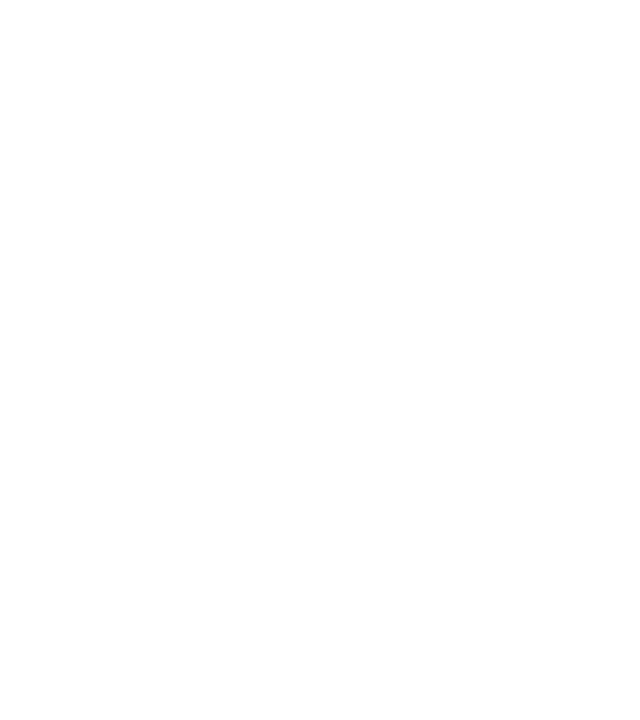
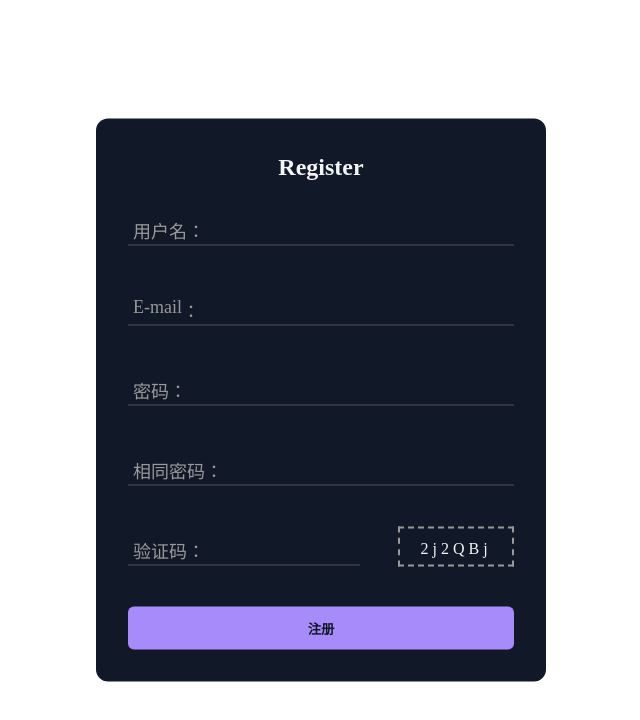
Before and after one commit to xiaoyu00615/vue_practice_questions, a Vue app: page /register in a window 1280 px wide. Before the commit this address had no page. Shown: the top 720 px of the page, without its empty margins (319-959 px from the left). Built offline with nearby package versions, Linux system fonts and the light colour scheme.

Commit message:
new Reginster

```diff
--- /dev/null
+++ b/src/assets/public.css
@@ -0,0 +1,20 @@
+.switch_style{
+    border-bottom: 2px solid #828181;
+    color: #828181;
+    cursor: pointer;
+}
+.switch_style:hover {
+    border-bottom: 2px solid #e3e1e1;
+    color: #e3e1e1;
+}
+.switch_style:active{
+    border-bottom: 2px solid #a6a4a4;
+    color: #a6a4a4;
+}
+
+
+/* 布局 */
+.flex{
+    display: flex;
+    justify-content: space-between;
+}
--- a/src/components/PromptFrame.vue
+++ b/src/components/PromptFrame.vue
@@ -33,7 +33,7 @@
         ></path>
       </svg>
       <p class="cursor-text font-semiboldb pl-2 text-base">
-        成功 - <slot name="mes_success">执行完毕，已响应</slot>
+        成功 - <slot name="success">执行完毕，已响应</slot>
       </p>
     </div>
 
@@ -57,7 +57,7 @@
         ></path>
       </svg>
       <p class="cursor-text font-semiboldb pl-2 text-base">
-        信息 - <slot name="mes_info">有新的信息，注意查收！</slot>
+        信息 - <slot name="info">有新的信息，注意查收！</slot>
       </p>
     </div>
 
@@ -81,7 +81,7 @@
         ></path>
       </svg>
       <p class="cursor-text font-semiboldb pl-2 text-base">
-        警告 - <slot name="mes_warning">这样做可能会产生一些不可控影响！</slot>
+        警告 - <slot name="warning">这样做可能会产生一些不可控影响！</slot>
       </p>
     </div>
 
@@ -104,7 +104,7 @@
         ></path>
       </svg>
       <p class="cursor-text font-semiboldb pl-2 text-base">
-        错误 - <slot name="mes_error">产生错误，错误信息！</slot>
+        错误 - <slot name="error">产生错误，错误信息！</slot>
       </p>
     </div>
   </div>
--- a/src/public/utils.js
+++ b/src/public/utils.js
@@ -20,3 +20,19 @@
     const strArr = str.toString().split('.')
     return strArr[strArr.length - 1]
 }
+
+/**
+ * 生成一个验证码
+ * @param str 所需的验证字符
+ * @param length 验证码长度
+ * @returns {string} 验证码
+ */
+export function randomCode(str = '23456789ABCDEFGHJKLMNPQRSTUVWXYZabcdefghjkmnpqrstuvwxyz',length = 6){
+    let code = ''
+
+    for (let i = 0; i < length; i++){
+        code += str[Math.floor(Math.random()*str.length)]
+    }
+
+    return code
+}
--- a/src/router/index.js
+++ b/src/router/index.js
@@ -13,6 +13,11 @@
         component:()=> import('@/views/Login.vue')
     },
     {
+        path: '/register',
+        name: 'Register',
+        component:()=> import('@/views/Register.vue')
+    },
+    {
         path: '/use-topic',
         name:'UseTopic',
         component:()=> import('@/views/UseTopic.vue')
--- a/src/views/Home.vue
+++ b/src/views/Home.vue
@@ -1,5 +1,5 @@
 <script setup>
-  import {reactive,ref} from "vue";
+import {reactive, ref, watch} from "vue";
 
   import {switchPage} from '@/public/public.js'
   import {countSize , splitFormat} from '@/public/utils'
@@ -17,10 +17,16 @@
 
   const WordText = ref(null)
 
+  const promptMessage = reactive({
+    type:'',
+    message:''
+  })
+
   function readerWord(e){
     const file = e.target.files[0]
 
     if (!file) return;
+
     // 保持响应式
     Object.assign(fileData,{
       fileName : file.name,
@@ -28,8 +34,15 @@
       fileFormat :splitFormat(file.name)
     })
 
-    if (!file.name.endsWith('.docx')) return
+    if (!file.name.endsWith('.docx')){
+      promptMessage.type = 'error'
+      promptMessage.message = '文件选择不正确'
+      return;
+    }
     console.log(file)
+
+    promptMessage.type = 'success'
+    promptMessage.message = '文件通过检查'
 
 
     Promise.all([
@@ -41,6 +54,14 @@
       console.log(err)
     })
   }
+
+  watch(promptMessage,(newValue,oldValue)=>{
+    console.log(newValue,oldValue)
+    setTimeout(()=>{
+      promptMessage.type = ''
+    },3000)
+  })
+
 
 </script>
 
@@ -86,10 +107,10 @@
     </div>
   </div>
 
-  <div class="prompt">
-<!--    <PromptFrame>-->
-<!--&lt;!&ndash;      <template #mes_success>正确可以被识别</template>&ndash;&gt;-->
-<!--    </PromptFrame>-->
+  <div class="prompt" v-if="promptMessage.type">
+    <PromptFrame :messageType="promptMessage.type">
+      <template v-slot:[promptMessage.type]>{{ promptMessage.message }}</template>
+    </PromptFrame>
   </div>
 
 
@@ -215,7 +236,7 @@
     width: 400px;
     position:absolute;
     transform: translate(-50%,-50%);
-    top:50%;
+    top:10%;
     left: 50%;
   }
 </style>
--- a/src/views/Login.vue
+++ b/src/views/Login.vue
@@ -1,4 +1,6 @@
 <style scoped>
+  @import "@/assets/public.css";
+
   .form-container {
     width: 450px;
     border-radius: 0.75rem;
@@ -275,7 +277,7 @@
     <button class="sign" @click="switchPage(router,'')">登录</button>
     <div class="social-message">
       <div class="line"></div>
-      <p class="message">还没有账号？ <a href="#">去注册</a> </p>
+      <p class="message">还没有账号？ <span class="switch_style" @click="switchPage(router,'register')">去注册</span> </p>
       <div class="line"></div>
     </div>
 
--- /dev/null
+++ b/src/views/Register.vue
@@ -0,0 +1,274 @@
+<script setup>
+  import {switchPage} from "@/public/public.js";
+  import {useRouter} from "vue-router";
+
+  import { ref } from 'vue'
+  import { randomCode } from "@/public/utils.js";
+  import {onMounted} from "vue";
+
+  const code = ref('kHi4D7')
+
+  onMounted(()=>{
+    code.value = randomCode()
+  })
+
+  const router = useRouter()
+</script>
+
+
+<template>
+  <div class="form-container">
+    <p class="title">Register</p>
+    <form class="form">
+
+      <div class="wave-group">
+        <input required type="text" class="input">
+        <span class="bar"></span>
+        <label class="label">
+          <span class="label-char" style="--index: 0">用</span>
+          <span class="label-char" style="--index: 1">户</span>
+          <span class="label-char" style="--index: 2">名</span>
+          <span class="label-char" style="--index: 3">：</span>
+        </label>
+      </div>
+
+      <div class="wave-group">
+        <input required type="text" class="input">
+        <span class="bar"></span>
+        <label class="label">
+          <span class="label-char" style="--index: 0">E</span>
+          <span class="label-char" style="--index: 1">-</span>
+          <span class="label-char" style="--index: 2">mail</span>
+          <span class="label-char" style="--index: 3">：</span>
+        </label>
+      </div>
+
+      <div class="wave-group">
+        <input required type="text" class="input">
+        <span class="bar"></span>
+        <label class="label">
+          <span class="label-char" style="--index: 0">密</span>
+          <span class="label-char" style="--index: 1">码</span>
+          <span class="label-char" style="--index: 2">：</span>
+        </label>
+      </div>
+
+      <div class="wave-group">
+        <input required type="text" class="input">
+        <span class="bar"></span>
+        <label class="label">
+          <span class="label-char" style="--index: 0">相</span>
+          <span class="label-char" style="--index: 1">同</span>
+          <span class="label-char" style="--index: 2">密</span>
+          <span class="label-char" style="--index: 3">码</span>
+          <span class="label-char" style="--index: 4">：</span>
+        </label>
+      </div>
+
+      <div class="wave-group flex">
+        <div class="int-content">
+          <input required type="text" class="input">
+          <span class="bar"></span>
+          <label class="label">
+            <span class="label-char" style="--index: 0">验</span>
+            <span class="label-char" style="--index: 1">证</span>
+            <span class="label-char" style="--index: 2">码</span>
+            <span class="label-char" style="--index: 3">：</span>
+          </label>
+        </div>
+        <div class="code">
+          {{ code }}
+        </div>
+      </div>
+    </form>
+    <button class="sign" @click="switchPage(router,'login')">注册</button>
+  </div>
+</template>
+
+<style scoped>
+.form-container {
+  width: 450px;
+  border-radius: 0.75rem;
+  background-color: rgba(17, 24, 39, 1);
+  padding: 2rem;
+  color: rgba(243, 244, 246, 1);
+  position: absolute;
+  transform: translate(-50%,-50%);
+  top:50%;
+  left: 50%;
+}
+
+.title {
+  text-align: center;
+  font-size: 1.5rem;
+  line-height: 2rem;
+  font-weight: 700;
+}
+
+.form {
+  margin-top: 1.5rem;
+}
+
+.input-group label {
+  display: block;
+  color: rgba(156, 163, 175, 1);
+  margin-bottom: 4px;
+}
+
+.input-group input {
+  width: 100%;
+  border-radius: 0.375rem;
+  border: 1px solid rgba(55, 65, 81, 1);
+  outline: 0;
+  background-color: rgba(17, 24, 39, 1);
+  padding: 0.75rem 1rem;
+  color: rgba(243, 244, 246, 1);
+}
+
+.input-group input:focus {
+  border-color: rgba(167, 139, 250);
+}
+
+
+
+.forgot_password a,.forgot_password a {
+  color: rgba(243, 244, 246, 1);
+  text-decoration: none;
+  font-size: 14px;
+}
+
+.forgot_password a:hover, .forgot_password a:hover {
+  text-decoration: underline rgba(167, 139, 250, 1);
+}
+
+.sign {
+  display: block;
+  width: 100%;
+  background-color: rgba(167, 139, 250, 1);
+  padding: 0.75rem;
+  text-align: center;
+  color: rgba(17, 24, 39, 1);
+  border: none;
+  border-radius: 0.375rem;
+  font-weight: 600;
+  cursor: pointer;
+}
+
+
+.social-icons .icon svg {
+  height: 1.25rem;
+  width: 1.25rem;
+  fill: #fff;
+}
+
+
+
+
+.wave-group {
+  position: relative;
+  height: 80px;
+
+}
+
+.wave-group .input {
+  font-size: 16px;
+  padding: 10px 10px 10px 5px;
+  display: block;
+  width: 100%;
+  border: none;
+  border-bottom: 1px solid #515151;
+  background: transparent;
+}
+
+.wave-group .input:focus {
+  outline: none;
+}
+
+.wave-group .label {
+  color: #999;
+  font-size: 18px;
+  font-weight: normal;
+  position: absolute;
+  pointer-events: none;
+  left: 5px;
+  top: 10px;
+  display: flex;
+}
+
+.wave-group .label-char {
+  transition: 0.2s ease all;
+  transition-delay: calc(var(--index) * .05s);
+}
+
+.wave-group .input:focus ~ label .label-char,
+.wave-group .input:valid ~ label .label-char {
+  transform: translateY(-20px);
+  font-size: 14px;
+  color: #5264AE;
+}
+
+.wave-group .bar {
+  position: relative;
+  display: block;
+}
+
+.wave-group .bar:before,.wave-group .bar:after {
+  content: '';
+  height: 2px;
+  width: 0;
+  bottom: 1px;
+  position: absolute;
+  background: #5264AE;
+  transition: 0.2s ease all;
+  -moz-transition: 0.2s ease all;
+  -webkit-transition: 0.2s ease all;
+}
+
+.wave-group .bar:before {
+  left: 50%;
+}
+
+.wave-group .bar:after {
+  right: 50%;
+}
+
+.wave-group .input:focus ~ .bar:before,
+.wave-group .input:focus ~ .bar:after {
+  width: 50%;
+}
+
+
+.wave-group .int-content{
+  width: 70%;
+  padding-right: 10%;
+}
+
+.wave-group .code{
+  width: 30%;
+  height: 40px;
+  border:2px dashed #999;
+  text-align: center;
+  line-height: 40px;
+  letter-spacing: 4px;
+}
+
+
+
+.social-icons button{
+  cursor: pointer;
+}
+
+
+.social-icons .icon svg {
+  height: 1.25rem;
+  width: 1.25rem;
+  fill: #fff;
+}
+
+
+.flex{
+  display: flex;
+  justify-content: space-between;
+}
+
+</style>
```
